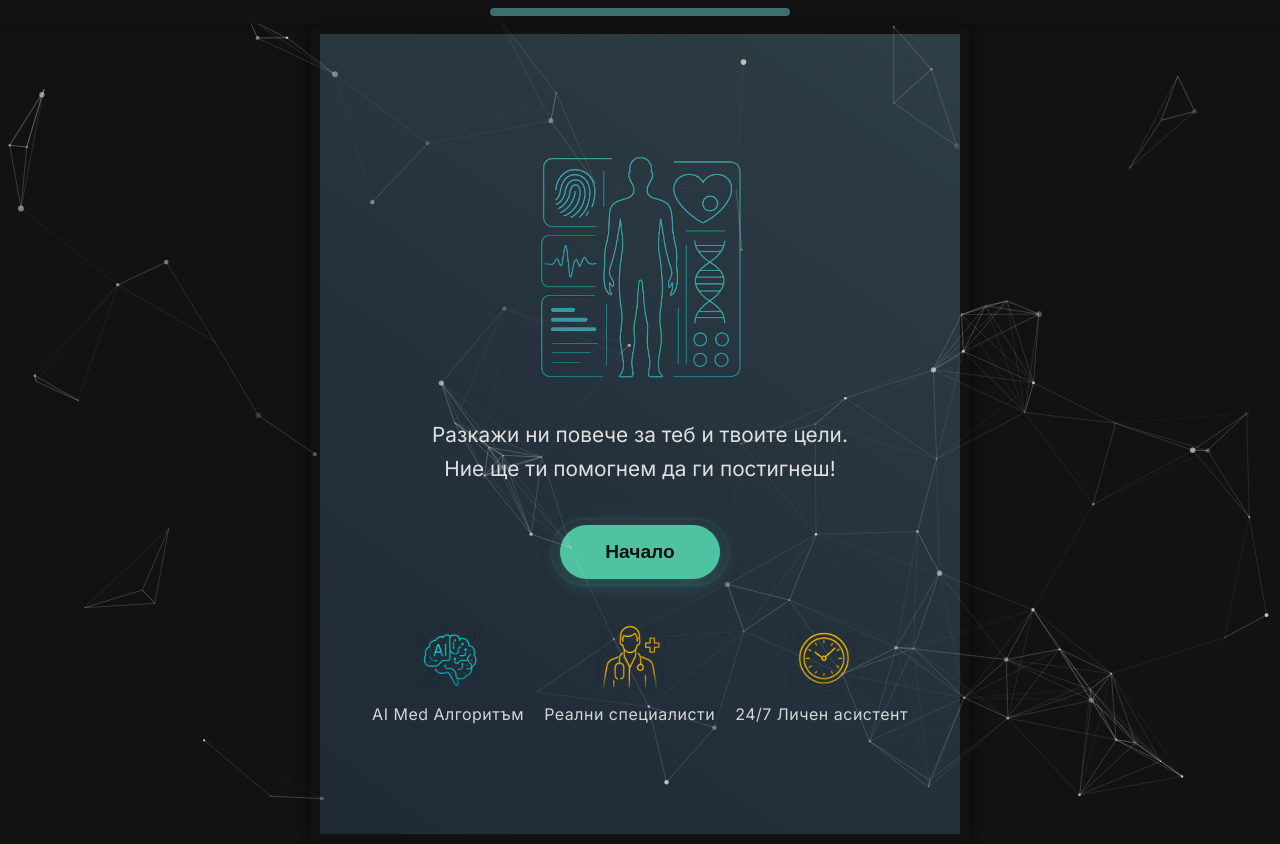
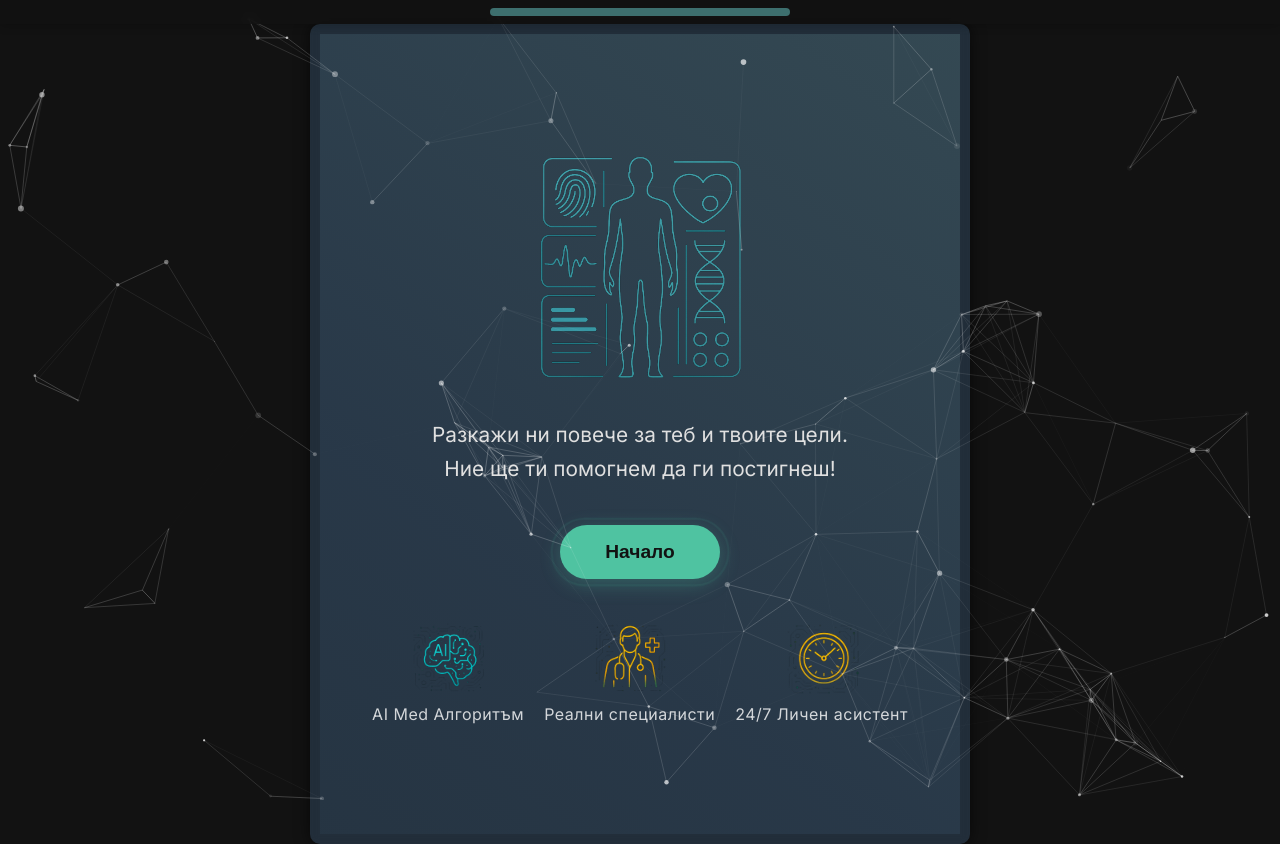
Before and after one commit to Radilovk/bodybest, a PHP site: page /quest.html in a window 1280 px wide. Run offline with PHP 8.4, Linux system fonts and the light colour scheme.

Commit message:
Revert "Използване на основния цвят за фона на въпросника"

```diff
--- a/css/quest_styles.css
+++ b/css/quest_styles.css
@@ -31,8 +31,8 @@ body {
 }
 
 :root {
-  /* Полупрозрачен фон, съобразен с основния цвят */
-  --quest-bg-color: rgba(var(--primary-rgb), 0.5);
+  /* Полупрозрачен син фон, съответстващ на началната страница */
+  --quest-bg-color: rgba(44, 62, 80, 0.65);
 }
 
 /* Специален контейнер за въпросника */
```
